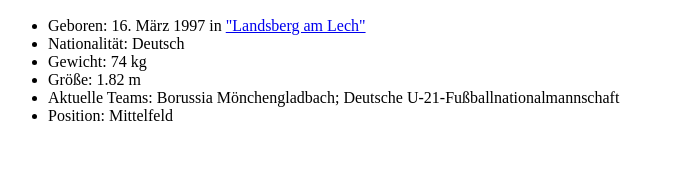
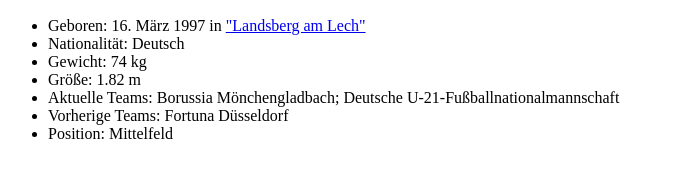
Before and after one commit to Lukas-Git/HTML, a plain HTML site: page basis/index.html in a window 1280 px wide. Shown: the part 353-530 px from the top of the page, without its empty margins (0-673 px from the left). Drawn offline with Linux system fonts and the light colour scheme.

Commit message:
Update index.html

```diff
--- a/basis/index.html
+++ b/basis/index.html
@@ -14,6 +14,7 @@
       <li> Gewicht: 74 kg </li>
       <li> Größe: 1.82 m </li>
       <li> Aktuelle Teams: Borussia Mönchengladbach; Deutsche U-21-Fußballnationalmannschaft </li>
+      <li> Vorherige Teams: Fortuna Düsseldorf </li>
       <li> Position: Mittelfeld </li>
     <ul>
   </body>
```
